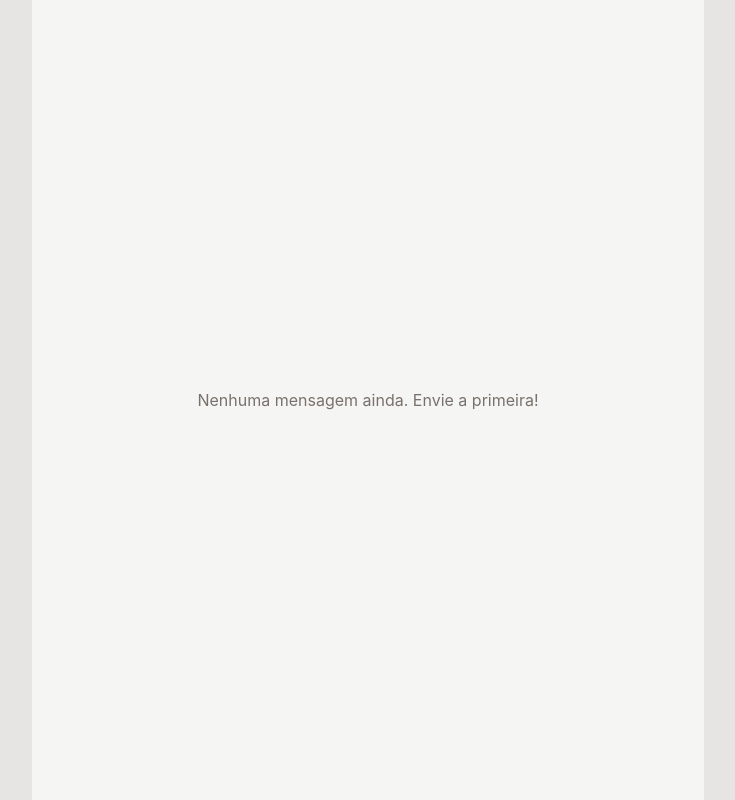
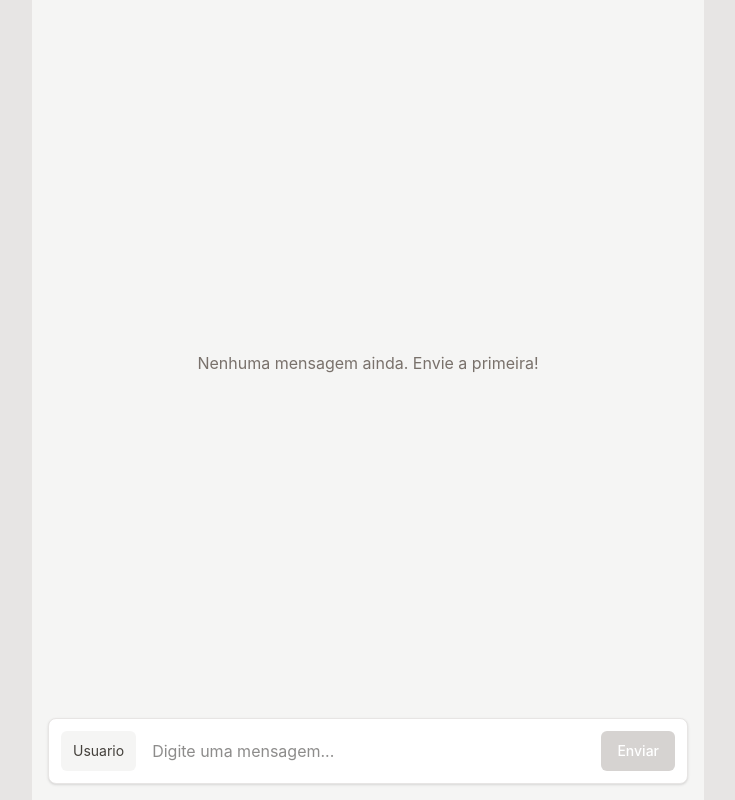
Before and after one commit to estevao7/react-chat-offline, a React (Vite) app: page / in a window 1280 px wide. Shown: the whole page, without its empty margins (272-1007 px from the left). Built offline with nearby package versions, Linux system fonts and the light colour scheme.

Commit message:
feat(chat): add message input and sending flow

```diff
--- a/src/components/Chat.tsx
+++ b/src/components/Chat.tsx
@@ -1,14 +1,36 @@
 import { useState } from 'react'
 import type { Message } from '../types/message'
+import ChatInput from './ChatInput'
 import MessageList from './MessageList'
 
 export default function Chat() {
-  const [messages] = useState<Message[]>([])
+  const [messages, setMessages] = useState<Message[]>([])
+  const [text, setText] = useState('')
+
+  function handleSend() {
+    const trimmedText = text.trim()
+
+    if (!trimmedText) {
+      return
+    }
+
+    const message: Message = {
+      id: crypto.randomUUID(),
+      text: trimmedText,
+      sender: 'user',
+    }
+
+    setMessages([...messages, message])
+    setText('')
+  }
 
   return (
     <main className="h-dvh bg-stone-200">
       <div className="mx-auto flex h-dvh max-w-2xl flex-col bg-stone-100">
         <MessageList messages={messages} />
+        <div className="px-4 pb-4">
+          <ChatInput text={text} onTextChange={setText} onSend={handleSend} />
+        </div>
       </div>
     </main>
   )
--- /dev/null
+++ b/src/components/ChatInput.tsx
@@ -0,0 +1,64 @@
+import { useEffect, useRef } from 'react'
+
+type ChatInputProps = {
+  text: string
+  onTextChange: (text: string) => void
+  onSend: () => void
+}
+
+export default function ChatInput({
+  text,
+  onTextChange,
+  onSend,
+}: ChatInputProps) {
+  const textareaRef = useRef<HTMLTextAreaElement>(null)
+  const canSend = text.trim().length > 0
+
+  useEffect(() => {
+    const textarea = textareaRef.current
+
+    if (!textarea) {
+      return
+    }
+
+    textarea.style.height = '40px'
+    textarea.style.height = `${Math.min(textarea.scrollHeight, 144)}px`
+  }, [text])
+
+  function handleKeyDown(event: React.KeyboardEvent<HTMLTextAreaElement>) {
+    if (event.key.toLowerCase() === 'enter' && !event.shiftKey) {
+      event.preventDefault()
+
+      if (canSend) {
+        onSend()
+      }
+    }
+  }
+
+  return (
+    <div className="rounded-lg border border-stone-200 bg-white p-3 shadow-sm">
+      <div className="flex items-end gap-2">
+        <div className="flex h-10 min-w-10 items-center justify-center rounded-md bg-stone-100 px-3 text-sm text-stone-700">
+          Usuario
+        </div>
+        <textarea
+          ref={textareaRef}
+          value={text}
+          onChange={(event) => onTextChange(event.target.value)}
+          onKeyDown={handleKeyDown}
+          placeholder="Digite uma mensagem..."
+          rows={1}
+          className="h-10 max-h-36 min-h-10 flex-1 resize-none overflow-y-auto bg-transparent px-2 py-2 leading-6 text-stone-900 outline-none"
+        />
+        <button
+          type="button"
+          onClick={onSend}
+          disabled={!canSend}
+          className="h-10 rounded-md bg-stone-800 px-4 text-sm font-medium text-white disabled:cursor-not-allowed disabled:bg-stone-300"
+        >
+          Enviar
+        </button>
+      </div>
+    </div>
+  )
+}
--- a/src/components/MessageBubble.tsx
+++ b/src/components/MessageBubble.tsx
@@ -6,8 +6,7 @@ type MessageBubbleProps = {
 
 export default function MessageBubble({ message }: MessageBubbleProps) {
   const alignment = message.sender === 'user' ? 'justify-end' : 'justify-start'
-  const bubbleBackground =
-    message.sender === 'user' ? 'bg-stone-200' : 'bg-white'
+  const bubbleBackground = message.sender === 'user' ? 'bg-stone-200' : 'bg-white'
 
   return (
     <div className={`flex ${alignment}`}>
--- a/src/components/MessageList.tsx
+++ b/src/components/MessageList.tsx
@@ -14,7 +14,7 @@ export default function MessageList({ messages }: MessageListProps) {
   }, [messages])
 
   return (
-    <section className="flex-1 overflow-y-auto px-4 py-6">
+    <section className="flex-1 overflow-y-auto px-4 py-6 pb-4">
       {messages.length === 0 ? (
         <div className="flex h-full items-center justify-center text-center text-stone-500">
           Nenhuma mensagem ainda. Envie a primeira!
```
